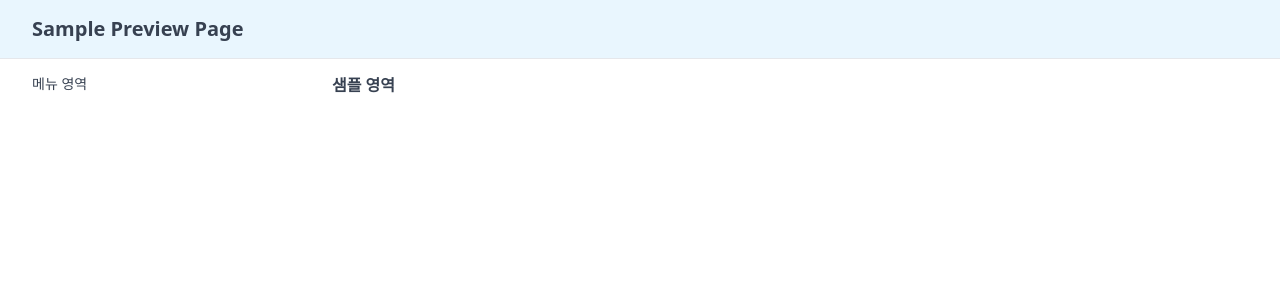
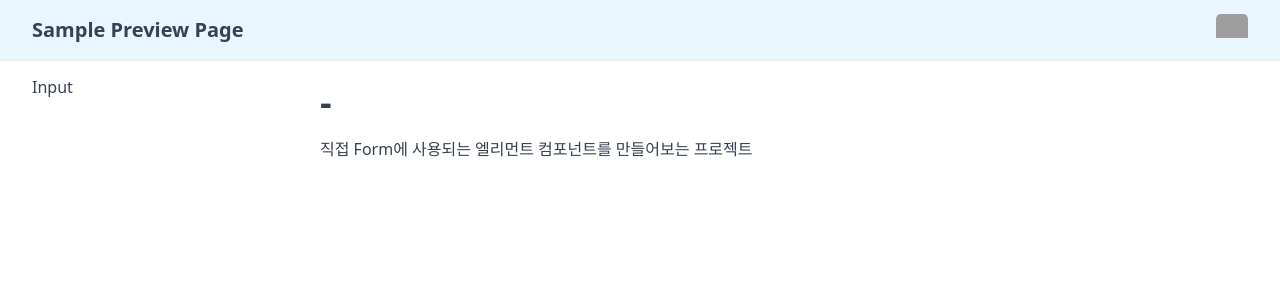
Before and after one commit to DoGeol/DoGeol.github.io, a Next.js app: page /sample in a window 1280 px wide. Shown: the top 300 px of the page. Built offline with nearby package versions, Linux system fonts and the light colour scheme; grey boxes are pictures that could not be loaded.

Commit message:
refactor: sample page layout 수정
페이지 타이틀, 메뉴 컴포넌트화

```diff
--- a/src/app/(pages)/(sample)/sample/(pages)/input/page.tsx
+++ b/src/app/(pages)/(sample)/sample/(pages)/input/page.tsx
@@ -3,7 +3,7 @@ import Input from '@/components/element/input'
 export default function InputPage() {
   return (
     <>
-      <h2 className={'text-[clamp(1.4rem,4vw,1.6rem)] font-bold'}>Input 영역</h2>
+      <p className={'text-sample-desc'}>인풋 컴포넌트</p>
       <Input />
     </>
   )
--- /dev/null
+++ b/src/app/(pages)/(sample)/sample/_components/Menus/index.tsx
@@ -0,0 +1,29 @@
+'use client'
+import React from 'react'
+import Link from 'next/link'
+import { usePathname } from 'next/navigation'
+import { IMenu } from '@/app/(pages)/(sample)/sample/_constant/menus'
+
+type TSampleComponentMenusProps = {
+  menus: IMenu[]
+}
+export default function SampleComponentMenus({
+  menus = [],
+}: TSampleComponentMenusProps): React.JSX.Element {
+  const pathname = usePathname()
+  const menuName = pathname.split('/').at(-1)
+
+  return (
+    <ul className={'flex flex-col gap-[0.4rem]'}>
+      {menus.map((menu) => (
+        <Link key={menu.id} href={`/sample/${menu.src}`}>
+          <li
+            className={`text-[1.6rem] font-medium ${menu.src === `/${menuName}` ? 'text-sky-500' : ''} `}
+          >
+            {menu.title}
+          </li>
+        </Link>
+      ))}
+    </ul>
+  )
+}
--- /dev/null
+++ b/src/app/(pages)/(sample)/sample/_components/PageTitle/index.tsx
@@ -0,0 +1,16 @@
+'use client'
+import React from 'react'
+import { usePathname } from 'next/navigation'
+import { menusData } from '@/app/(pages)/(sample)/sample/_constant/menus'
+
+export default function SampleComponentPageTitle(): React.JSX.Element {
+  const pathname = usePathname()
+  const menuName = pathname.split('/').at(-1)
+  const menu = menusData.filter((menu) => menu.src === `/${menuName}`)
+
+  return (
+    <h2 className={'text-sample-title mb-[0.8rem] font-bold capitalize'}>
+      {menu[0]?.title || '-'}
+    </h2>
+  )
+}
--- /dev/null
+++ b/src/app/(pages)/(sample)/sample/_constant/menus.ts
@@ -0,0 +1,23 @@
+export interface IMenu {
+  id: number
+  title: string
+  src: string
+}
+
+export const menusData: IMenu[] = [
+  {
+    id: 0,
+    title: 'Input',
+    src: '/input',
+  },
+  // {
+  //   id: 1,
+  //   title: 'Select',
+  //   src: '/select',
+  // },
+  // {
+  //   id: 2,
+  //   title: 'Checkbox',
+  //   src: '/checkbox',
+  // },
+]
--- a/src/app/(pages)/(sample)/sample/layout.tsx
+++ b/src/app/(pages)/(sample)/sample/layout.tsx
@@ -1,4 +1,8 @@
 import { PropsWithChildren } from 'react'
+import SampleComponentMenus from '@/app/(pages)/(sample)/sample/_components/Menus'
+import Link from 'next/link'
+import SampleComponentPageTitle from '@/app/(pages)/(sample)/sample/_components/PageTitle'
+import { menusData } from '@/app/(pages)/(sample)/sample/_constant/menus'
 
 export default function SampleLayout({ children }: PropsWithChildren) {
   return (
@@ -12,7 +16,9 @@ export default function SampleLayout({ children }: PropsWithChildren) {
           'sticky top-0 border-b-[0.1rem] bg-sky-100/70 px-[2rem] py-[1.2rem] backdrop-blur-sm tablet:px-[3.2rem] tablet:py-[1.4rem] dark:border-b-neutral-600 dark:bg-neutral-800/70'
         }
       >
+        <div className={'flex items-center justify-between'}>
           <div className={'flex items-center justify-start gap-[0.8rem]'}>
+            {/* heroicons bars-3*/}
             <svg
               xmlns="http://www.w3.org/2000/svg"
               fill="none"
@@ -27,19 +33,29 @@ export default function SampleLayout({ children }: PropsWithChildren) {
                 d="M3.75 6.75h16.5M3.75 12h16.5m-16.5 5.25h16.5"
               />
             </svg>
-
+            <Link href={'/sample'}>
               <h1 className={'text-[clamp(1.4rem,4vw,2rem)] font-bold'}>Sample Preview Page</h1>
+            </Link>
+          </div>
+          <div className={'h-[3.2rem] w-[3.2rem] cursor-pointer overflow-hidden rounded-lg'}>
+            <img src={'/profile/pdg.png'} />
+          </div>
         </div>
       </header>
       <div className={'flex'}>
         <aside
           className={
-            'hidden w-[30rem] flex-shrink-0 overflow-y-auto px-[2rem] py-[1.2rem] tablet:block tablet:px-[3.2rem] tablet:py-[1.4rem] dark:border-r-neutral-600'
+            'fixed hidden w-[30rem] flex-shrink-0 overflow-y-auto px-[2rem] py-[1.2rem] tablet:block tablet:px-[3.2rem] tablet:py-[1.4rem] dark:border-r-neutral-600'
           }
         >
-          메뉴 영역
+          <SampleComponentMenus menus={menusData} />
         </aside>
-        <main className={'w-full px-[2rem] py-[1.2rem] tablet:px-[3.2rem] tablet:py-[1.4rem]'}>
+        <main
+          className={
+            'w-full px-[2rem] py-[1.2rem] tablet:px-[3.2rem] tablet:py-[1.4rem] tablet:pl-[32rem]'
+          }
+        >
+          <SampleComponentPageTitle />
           {children}
         </main>
       </div>
--- a/src/app/(pages)/(sample)/sample/page.tsx
+++ b/src/app/(pages)/(sample)/sample/page.tsx
@@ -1,7 +1,9 @@
 export default function SamplePage() {
   return (
     <>
-      <h2 className={'text-[clamp(1.4rem,4vw,1.6rem)] font-bold'}>샘플 영역</h2>
+      <p className={'text-sample-desc'}>
+        직접 Form에 사용되는 엘리먼트 컴포넌트를 만들어보는 프로젝트
+      </p>
     </>
   )
 }
--- a/tailwind.config.ts
+++ b/tailwind.config.ts
@@ -13,6 +13,10 @@ const config: Config = {
       fontFamily: {
         pretendard: ['var(--font-pretendard)'],
       },
+      fontSize: {
+        'sample-title': 'clamp(2rem,4vw,3.6rem)',
+        'sample-desc': 'clamp(1.2rem,2vw,1.6rem)',
+      },
     },
   },
   plugins: [],
```
Lines whose indentation alone changed are shown as unchanged.
